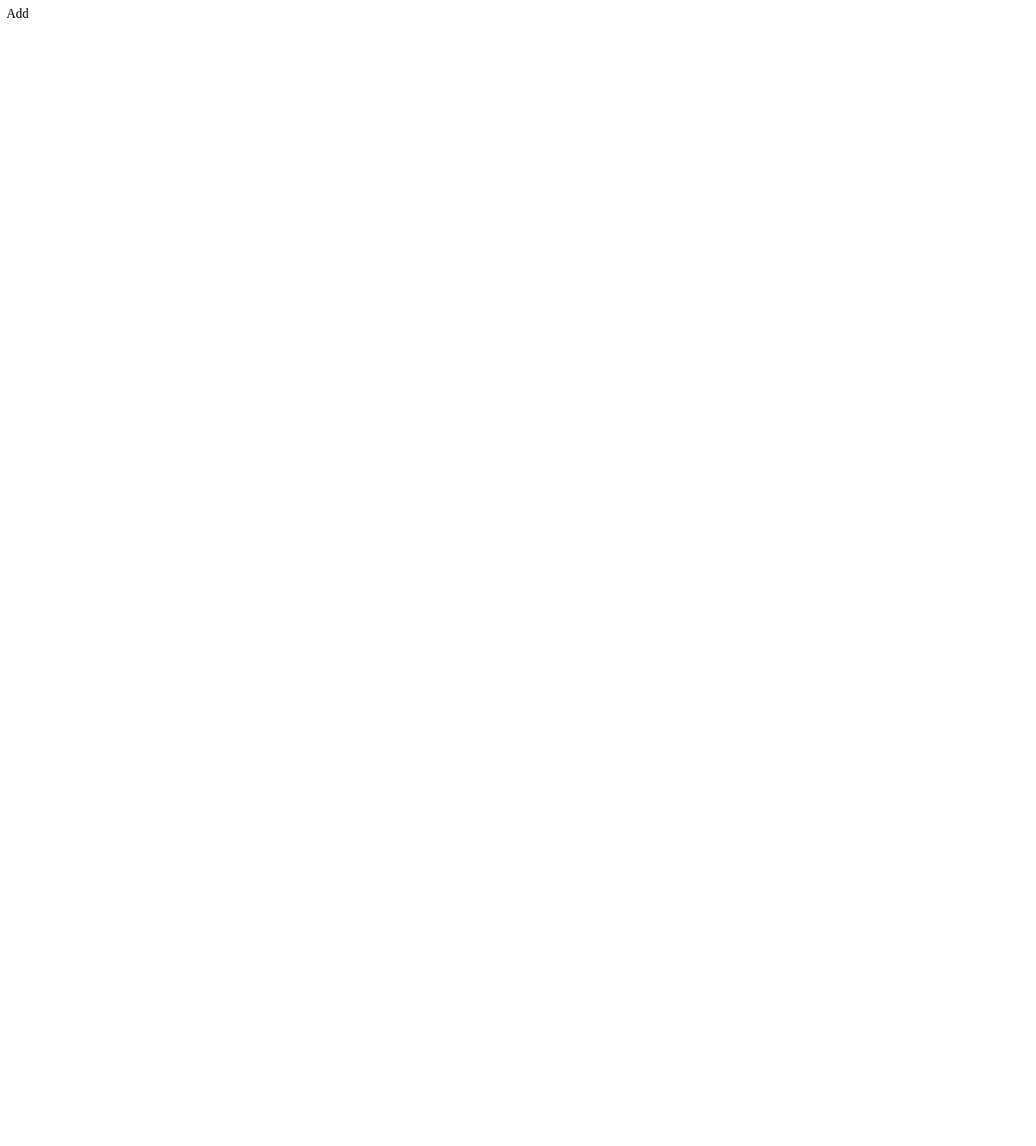
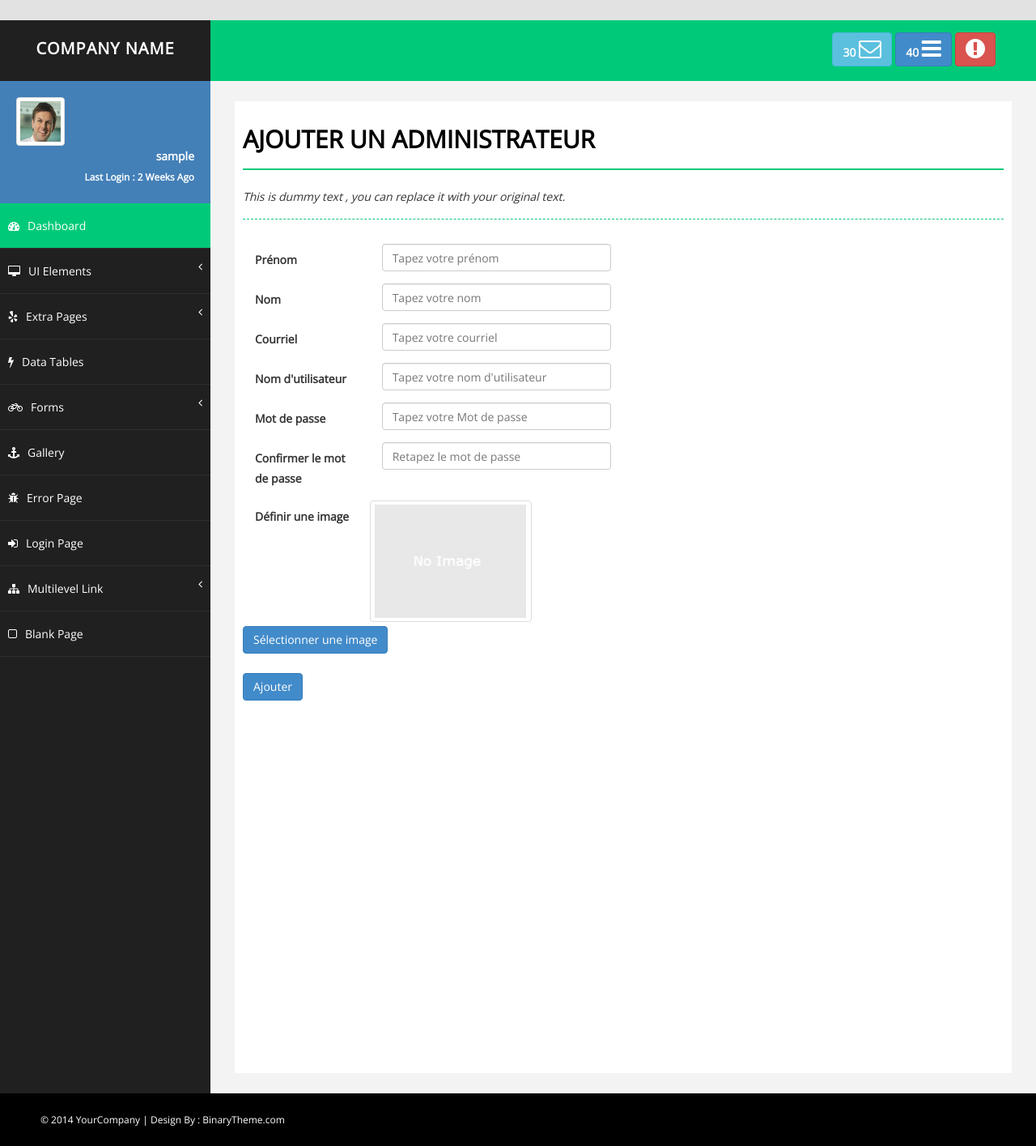
Before and after one commit to amirus2303/codeigniter2, a CodeIgniter app: page /database/index.php/administrators/add in a window 1280 px wide. Before the commit the page is almost empty. Shown: the whole page at 81% size. Before the commit the page ends 22 px from the top, so only its background shows below. Run offline with CodeIgniter, Linux system fonts and the light colour scheme; the visitor is signed in with stand-in values (Sample User, id 1).

Commit message:
add administrator et gestion uplaod

```diff
--- a/application/config/autoload.php
+++ b/application/config/autoload.php
@@ -58,7 +58,7 @@ $autoload['packages'] = array();
 |
 |	$autoload['libraries'] = array('user_agent' => 'ua');
 */
-$autoload['libraries'] = array('database', 'form_validation', 'session');
+$autoload['libraries'] = array('database', 'form_validation', 'session', 'upload');
 
 /*
 | -------------------------------------------------------------------
--- a/application/controllers/administrators.php
+++ b/application/controllers/administrators.php
@@ -24,7 +24,66 @@ class Administrators extends CI_Controller{
 
 
 	public function add(){
-		echo "Add";
+		$this->form_validation->set_rules('first_name', 'Prénom', 'trim|required|min_length[3]');
+		$this->form_validation->set_rules('last_name', 'Nom', 'trim|required|min_length[3]');
+		$this->form_validation->set_rules('email', 'Courriel', 'trim|required|valid_email');
+		$this->form_validation->set_rules('username', 'Nom d\'utilisateur', 'trim|required|min_length[3]');
+		$this->form_validation->set_rules('password', 'Mot de passe', 'trim|required|min_length[3]');
+		$this->form_validation->set_rules('confirm_password', 'Confirmation du mot de passe', 'trim|required|matches[password]');
+
+		if($this->form_validation->run() == false){
+			$data['errors'] = validation_errors();
+			$this->session->set_flashdata($data);
+			$data['main_view'] = "admin-frontend/admin_view";
+			$data['page_title'] = "Ajouter un administrateur";
+			$data['admin_main'] = "admin-frontend/administrators/create-administrator";
+			$this->load->view('layouts/main', $data);
+		} else{
+			$config['upload_path']   = 'uploads/';
+			$config['allowed_types'] = 'gif|jpg|png';
+            $this->upload->initialize($config);
+
+			if (!$this->upload->do_upload('upload-photo')){
+				$data['upload_errors'] = array('error' => $this->upload->display_errors());
+				$data['main_view']     = "admin-frontend/admin_view";
+				$data['page_title']    = "Ajouter un administrateur";
+				$data['admin_main']    = "admin-frontend/administrators/create-administrator";
+				$this->load->view('layouts/main', $data);
+            }
+            else
+            {
+				$first_name = $this->input->post('first_name');
+				$last_name  = $this->input->post('last_name');
+				$email      = $this->input->post('email');
+				$username   = $this->input->post('username');
+				$password   = $this->input->post('password');
+				$photo_path = $this->upload->data('full_path');
+				$options = ['cost' => 12];
+
+				$data_administrator = array(
+					'first_name' => $first_name,
+					'last_name'  => $last_name,
+					'email'      => $email,
+					'username'   => $username,
+					'password'   => password_hash($password, PASSWORD_BCRYPT, $options),
+					'photo_path' => $photo_path
+				);
+
+				if($this->administrator_model->add_administrator($data_administrator)){
+					$this->session->set_flashdata('add_administrator_success', 'L\'administrateur a été ajouté avec succés');
+					redirect('administrators');
+				}
+
+            }
+
+   	//         $upload_data =$this->upload->data();
+
+			 // var_dump($_FILES['upload-photo']);
+			 // foreach ($upload_data as $item => $value){
+			 // 	echo '<li>'.$item.' '. $value.'</li>';
+			 // }
+
+		}
 	}
 
 
--- a/application/models/administrator_model.php
+++ b/application/models/administrator_model.php
@@ -7,5 +7,11 @@ class Administrator_model extends CI_Model{
 		return $query->result();
 	}
 
+
+	public function add_administrator($data_administrator){
+		$query = $this->db->insert('administrators', $data_administrator);
+		return $query;
+	}
+
 }
 ?>
--- a/application/models/login_model.php
+++ b/application/models/login_model.php
@@ -4,7 +4,6 @@ class Login_model extends CI_Model{
 
 	public function verify_administrator($username, $password){
 			$this->db->where('username', $username);
-
 			$query = $this->db->get('administrators');
 			$db_password = $query->row(2)->password;
 			if(password_verify($password, $db_password)){
--- /dev/null
+++ b/application/views/admin-frontend/administrators/create-administrator.php
@@ -0,0 +1,185 @@
+<div class="col-xs-6">
+	<?php if($this->session->flashdata('errors')) : ?>
+		<div class="alert alert-danger"><?php echo $this->session->flashdata('errors'); ?></div>
+	<?php endif; ?>
+
+	<?php if(isset($upload_errors)) : ?>
+		<div class="alert alert-danger">
+		<?php
+		foreach ($upload_errors as $error) {
+			echo $error.'<br />';
+		}
+		?>
+		</div>
+	<?php endif; ?>
+
+	<?php $attributes = array(
+		'id'    => 'add_administrator_form',
+		'class' => 'form-horizontal'
+	);
+	?>
+	<?php echo form_open_multipart('administrators/add', $attributes); ?>
+		<div class="form-group">
+			<?php
+			$data = array(
+				'class' => 'col-xs-4 control-label',
+				);
+			echo form_label('Prénom', 'Prénom', $data);
+			?>
+			<div class="col-xs-8">
+				<?php
+				$data = array(
+					'class' => 'form-control',
+					'name' => 'first_name',
+					'placeholder' => 'Tapez votre prénom'
+					);
+
+				echo form_input($data);
+				?>
+			</div>
+		</div>
+
+
+
+		<div class="form-group">
+			<?php
+			$data = array(
+				'class' => 'col-xs-4 control-label',
+				);
+			echo form_label('Nom', 'Nom', $data);
+			?>
+			<div class="col-xs-8">
+				<?php
+				$data = array(
+					'class' => 'form-control',
+					'name' => 'last_name',
+					'placeholder' => 'Tapez votre nom'
+					);
+
+				echo form_input($data);
+				?>
+			</div>
+		</div>
+
+
+		<div class="form-group">
+			<?php
+			$data = array(
+				'class' => 'col-xs-4 control-label',
+				);
+			echo form_label('Courriel', 'Courriel', $data);
+			?>
+			<div class="col-xs-8">
+				<?php
+				$data = array(
+					'class' => 'form-control',
+					'name' => 'email',
+					'type' => 'email',
+					'placeholder' => 'Tapez votre courriel'
+					);
+
+				echo form_input($data);
+				?>
+			</div>
+		</div>
+
+
+		<div class="form-group">
+			<?php
+			$data = array(
+				'class' => 'col-xs-4 control-label',
+				);
+			echo form_label('Nom d\'utilisateur', 'username', $data);
+			?>
+			<div class="col-xs-8">
+				<?php
+				$data = array(
+					'class' => 'form-control',
+					'name' => 'username',
+					'placeholder' => 'Tapez votre nom d\'utilisateur'
+					);
+
+				echo form_input($data);
+				?>
+			</div>
+		</div>
+
+
+
+		<div class="form-group">
+			<?php
+			$data = array(
+				'class' => 'col-xs-4 control-label',
+				);
+			echo form_label('Mot de passe', 'password', $data);
+			?>
+			<div class="col-xs-8">
+				<?php
+				$data = array(
+					'class' => 'form-control',
+					'name' => 'password',
+					'placeholder' => 'Tapez votre Mot de passe'
+					);
+
+				echo form_input($data);
+				?>
+			</div>
+		</div>
+
+
+		<div class="form-group">
+			<?php
+			$data = array(
+				'class' => 'col-xs-4 control-label',
+				);
+			echo form_label('Confirmer le mot de passe', 'confirm_password', $data);
+			?>
+			<div class="col-xs-8">
+				<?php
+				$data = array(
+					'class' => 'form-control',
+					'name' => 'confirm_password',
+					'placeholder' => 'Retapez le mot de passe'
+					);
+
+				echo form_input($data);
+				?>
+			</div>
+		</div>
+
+		<div class="form-group">
+            <label class="control-label col-lg-4">Définir une image</label>
+            <div class="">
+                <div data-provides="fileupload" class="fileupload fileupload-new">
+                    <div style="width: 200px; height: 150px;" class="fileupload-new thumbnail">
+                    	<img alt="" src="<?php echo base_url(); ?>assets/img/demoUpload.jpg">
+                    </div>
+                    <div style="max-width: 200px; max-height: 150px; line-height: 20px;" class="fileupload-preview fileupload-exists thumbnail"></div>
+                    <div>
+                        <span class="btn btn-file btn-primary">
+                        	<span class="fileupload-new">Sélectionner une image</span>
+                        	<span class="fileupload-exists">Changer</span>
+                        	<input type="file" name="upload-photo">
+                        </span>
+                        <a data-dismiss="fileupload" class="btn btn-danger fileupload-exists" href="#">Supprimer</a>
+                    </div>
+                </div>
+            </div>
+        </div>
+
+
+		<div class="form-group">
+
+			<?php
+			$data = array(
+				'class' => 'btn btn-primary',
+				'name' => 'submit',
+				'value' => 'Ajouter'
+				);
+
+			echo form_submit($data);
+			?>
+
+		</div>
+	<?php echo form_close(); ?>
+</div>
--- a/application/views/admin-frontend/administrators/index.php
+++ b/application/views/admin-frontend/administrators/index.php
@@ -1,4 +1,7 @@
 <h1>Liste des administrateurs</h1>
+<?php if($this->session->flashdata('add_administrator_success')) : ?>
+    <div class="alert alert-success"><?php echo  $this->session->flashdata('add_administrator_success'); ?></div>
+<?php endif; ?>
 <div class="table-responsive">
     <button class="btn btn-inverse"><i class="glyphicon glyphicon-plus"></i><a class="btn btn-inverse" href="administrators/add">Ajouter un administrateur</a></button>
     <table class="table table-hover">
--- a/application/views/layouts/footer.php
+++ b/application/views/layouts/footer.php
@@ -4,6 +4,8 @@
 	    <script src="<?php echo base_url(); ?>assets/js/bootstrap.js"></script>
 	    <!-- METISMENU SCRIPTS -->
 	    <script src="<?php echo base_url(); ?>assets/js/jquery.metisMenu.js"></script>
+	    <!-- FILE UPLOAD -->
+	    <script src="<?php echo base_url(); ?>assets/js/bootstrap-fileupload.js"></script>
 	       <!-- CUSTOM SCRIPTS -->
 	    <script src="<?php echo base_url(); ?>assets/js/custom.js"></script>
 	</body>
--- a/application/views/layouts/header.php
+++ b/application/views/layouts/header.php
@@ -9,6 +9,7 @@
     <link href="<?php echo base_url(); ?>assets/css/bootstrap.css" rel="stylesheet" />
     <!-- FONTAWESOME STYLES-->
     <link href="<?php echo base_url(); ?>assets/css/font-awesome.css" rel="stylesheet" />
+    <link href="<?php echo base_url(); ?>assets/css/bootstrap-fileupload.min.css" rel="stylesheet" />
     <!--CUSTOM BASIC STYLES-->
     <link href="<?php echo base_url(); ?>assets/css/basic.css" rel="stylesheet" />
     <!--CUSTOM MAIN STYLES-->
--- a/assets/css/custom.css
+++ b/assets/css/custom.css
@@ -243,3 +243,7 @@ ul#filters {
 		float:left;
 		overflow:hidden;
 	}
+
+.form-horizontal .control-label{
+    text-align: left;
+}
```
Also changed, not shown: uploads/Chrysanthemum2.jpg (added), uploads/Penguins.jpg (added).
